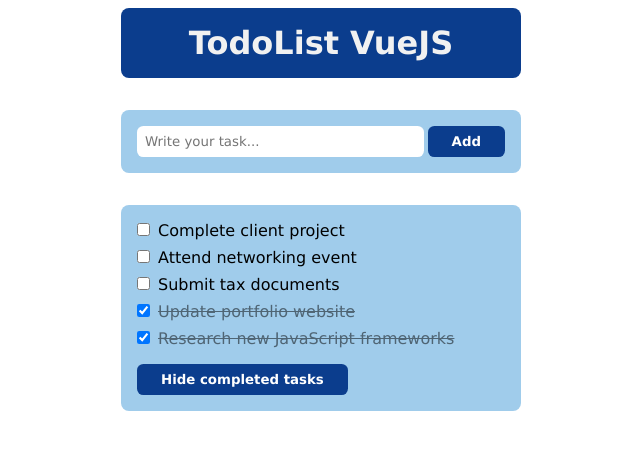
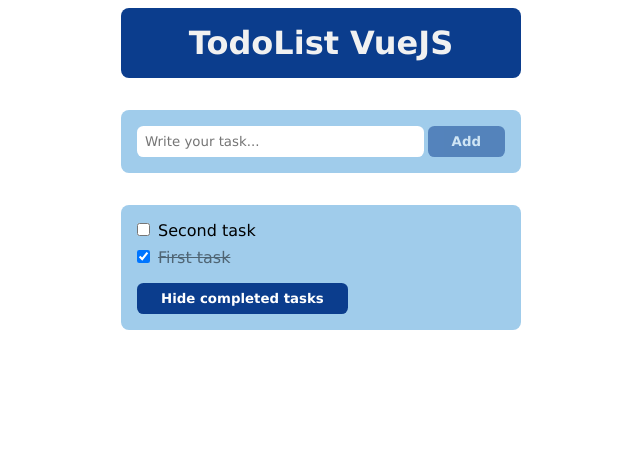
Before and after one commit to valentin-grenier/todo-vue, a Vue app: page / in a window 1280 px wide. Shown: the top 450 px of the page, without its empty margins (319-959 px from the left). Built offline with nearby package versions, Linux system fonts and the light colour scheme.

Commit message:
Fixed: timestamp in task object

```diff
--- a/src/App.vue
+++ b/src/App.vue
@@ -8,9 +8,9 @@
 			<input
 				type="text"
 				placeholder="Write your task..."
-				v-model="newTask.title"
+				v-model="newTask"
 			/>
-			<button>Add</button>
+			<button :disabled="newTask.length === 0">Add</button>
 		</form>
 
 		<div class="tasks-list">
@@ -20,7 +20,7 @@
 
 			<div v-else>
 				<ul>
-					<li v-for="task in tasks" :key="task">
+					<li v-for="task in tasks" :key="task.date">
 						<input
 							type="checkbox"
 							@click="completeTask(task)"
@@ -45,54 +45,30 @@
 
 const tasks = ref([
 	{
-		title: 'Complete client project',
-		completed: false,
-		date: new Date('2024-08-10'),
+		title: 'First task',
+		completed: true,
+		date: 1,
 	},
 	{
-		title: 'Update portfolio website',
-		completed: true,
-		date: new Date('2024-07-28'),
-	},
-	{
-		title: 'Attend networking event',
+		title: 'Second task',
 		completed: false,
-		date: new Date('2024-08-15'),
-	},
-	{
-		title: 'Submit tax documents',
-		completed: false,
-		date: new Date('2024-08-18'),
-	},
-	{
-		title: 'Research new JavaScript frameworks',
-		completed: true,
-		date: new Date('2024-07-25'),
+		date: 2,
 	},
 ]);
 
-const newTask = ref({
-	title: '',
-	completed: false,
-	date: null,
-});
+const newTask = ref('');
 
 const addTask = () => {
 	if (newTask.value.title === '') {
 		console.error('Add a title!');
 	} else {
-		const date = new Date().toJSON().slice(0, 10).split('-').join('');
 		tasks.value.push({
-			title: newTask.value.title,
+			title: newTask.value,
 			completed: false,
-			date: date,
+			date: Date.now(),
 		});
 
-		newTask.value = {
-			title: '',
-			completed: false,
-			date: null,
-		};
+		newTask.value = '';
 
 		sortTasks();
 	}
@@ -173,6 +149,10 @@
 	cursor: pointer;
 }
 
+button:disabled {
+	opacity: 0.5;
+}
+
 .tasks-list {
 	background: rgb(160, 204, 235);
 	margin: auto;
```
